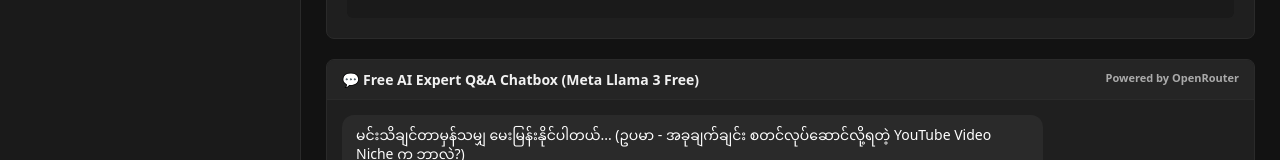
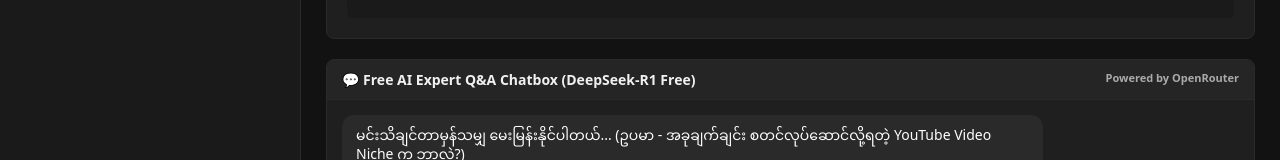
Before and after one commit to mraungkyawthu4-hub/youtube-monetization-mentor, a React (Vite) app: page / in a window 1280 px wide. Shown: the part 388-548 px from the top of the page. Built offline with nearby package versions, Linux system fonts and the light colour scheme; the HTML template or start-up script is replaced by a standard one.

Commit message:
fix: change openrouter model ID to official free deepseek-r1

```diff
--- a/src/App.jsx
+++ b/src/App.jsx
@@ -43,7 +43,7 @@ export default function App() {
     }
   };
 
-  // OpenRouter Free Chat Function Integration (Meta Llama 3 Free ID Version)
+  // OpenRouter Free Chat Function Integration (DeepSeek-R1 Free ID Version)
   const handleSendMessage = async (e) => {
     e.preventDefault();
     if (!chatInput.trim()) return;
@@ -71,7 +71,7 @@ export default function App() {
           'Authorization': `Bearer ${apiKey.trim()}`
         },
         body: JSON.stringify({
-          model: 'meta-llama/llama-3-8b-instruct:free', // လုံးဝ အလကားရပြီး စိတ်အချရဆုံး Official Free ID သို့ ပြောင်းလဲထားပါသည်
+          model: 'deepseek/deepseek-r1-distill-llama-8b:free', // လက်ရှိ ၁၀၀% လုံးဝ အလကားရပြီး စွမ်းဆောင်ရည်အကောင်းဆုံး Free ID သို့ ပြောင်းလဲထားပါသည်
           messages: [
             { role: 'system', content: systemContext },
             { role: 'user', content: userMessage.content }
@@ -262,7 +262,7 @@ export default function App() {
           {/* Q&A Chat Component Section */}
           <div style={{ flex: 1, backgroundColor: '#1f1f1f', borderRadius: '8px', border: '1px solid #2a2a2a', display: 'flex', flexDirection: 'column', overflow: 'hidden', minHeight: '300px' }}>
             <div style={{ backgroundColor: '#252525', padding: '10px 15px', borderBottom: '1px solid #2a2a2a', fontSize: '14px', fontWeight: 'bold', display: 'flex', justifyContent: 'space-between' }}>
-              <span>💬 Free AI Expert Q&A Chatbox (Meta Llama 3 Free)</span>
+              <span>💬 Free AI Expert Q&A Chatbox (DeepSeek-R1 Free)</span>
               <span style={{ fontSize: '11px', color: '#aaa' }}>Powered by OpenRouter</span>
             </div>
 
```
